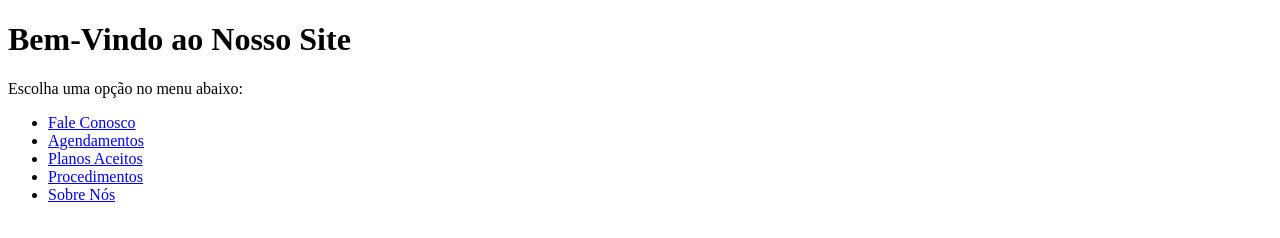
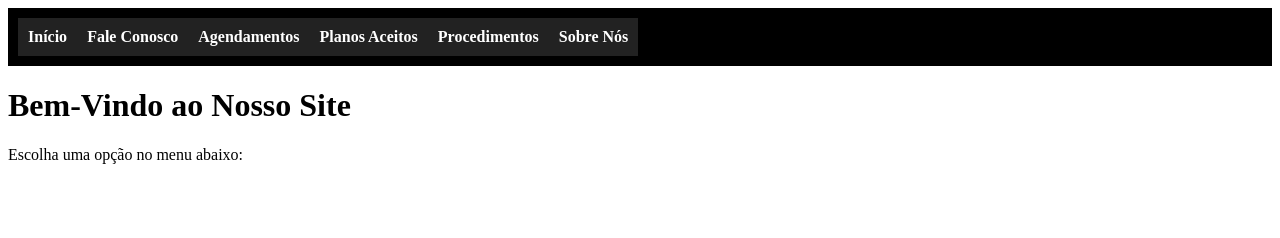
Before and after one commit to EmberMisaka/ceub_dev_interface, a plain HTML site: page Aula-Listas/Segundo Exercicio/index.html in a window 1280 px wide. Drawn offline with Linux system fonts and the light colour scheme.

Commit message:
Competando os estudos em HTML e iniciando no CSS (fazendo a nav-bar das páginas)

```diff
--- a/Aula-Listas/Segundo Exercicio/index.html
+++ b/Aula-Listas/Segundo Exercicio/index.html
@@ -1,19 +1,26 @@
 <!DOCTYPE html>
-<html lang="pt-br">
+<html lang="en">
 <head>
     <meta charset="UTF-8">
     <meta name="viewport" content="width=device-width, initial-scale=1.0">
-    <title>Ancora Atividade</title>
+    <title>Document</title>
 </head>
 <body>
+    <nav style="background-color: black; padding: 10px;">
+
+        <table widith="100%" border="0" cellspacing="0" cellpadding="10">
+            <tr style="display: inline-block; background-color: #222222; color: white; font-weight: bold; text-align: center;">
+                <td><a href="index.html" style="color: white; text-decoration: none;">Início</a></td>
+                <td><a href="fale-conosco.html" style="color: white; text-decoration: none;">Fale Conosco</a></td>
+                <td><a href="agendamentos.html" style="color: white; text-decoration: none;">Agendamentos</a></td>
+                <td><a href="planos-aceitos.html" style="color: white; text-decoration: none;">Planos Aceitos</a></td>
+                <td><a href="procedimentos.html" style="color: white; text-decoration: none;">Procedimentos</a></td>
+                <td><a href="sobre-nos.html" style="color: white; text-decoration: none;">Sobre Nós</a></td>
+            </tr>
+        </table>
+
+    </nav>
     <h1>Bem-Vindo ao Nosso Site</h1>
     <p>Escolha uma opção no menu abaixo:</p>
-    <ul>
-        <li><a href="fale-conosco.html">Fale Conosco</a></li>
-        <li><a href="agendamentos.html">Agendamentos</a></li>
-        <li><a href="planos-aceitos.html">Planos Aceitos</a></li>
-        <li><a href="procedimentos.html">Procedimentos</a></li>
-        <li><a href="sobre-nos.html">Sobre Nós</a></li>
-    </ul>
 </body>
 </html>
```
Also changed, not shown: Aula-Listas/Segundo Exercicio/agendamentos.html (+15 -0 lines), Aula-Listas/Segundo Exercicio/fale-conosco.html (+15 -0 lines), Aula-Listas/Segundo Exercicio/planos-aceitos.html (+15 -0 lines), Aula-Listas/Segundo Exercicio/procedimentos.html (+15 -0 lines), Aula-Listas/Segundo Exercicio/sobre-nos.html (+15 -0 lines).
